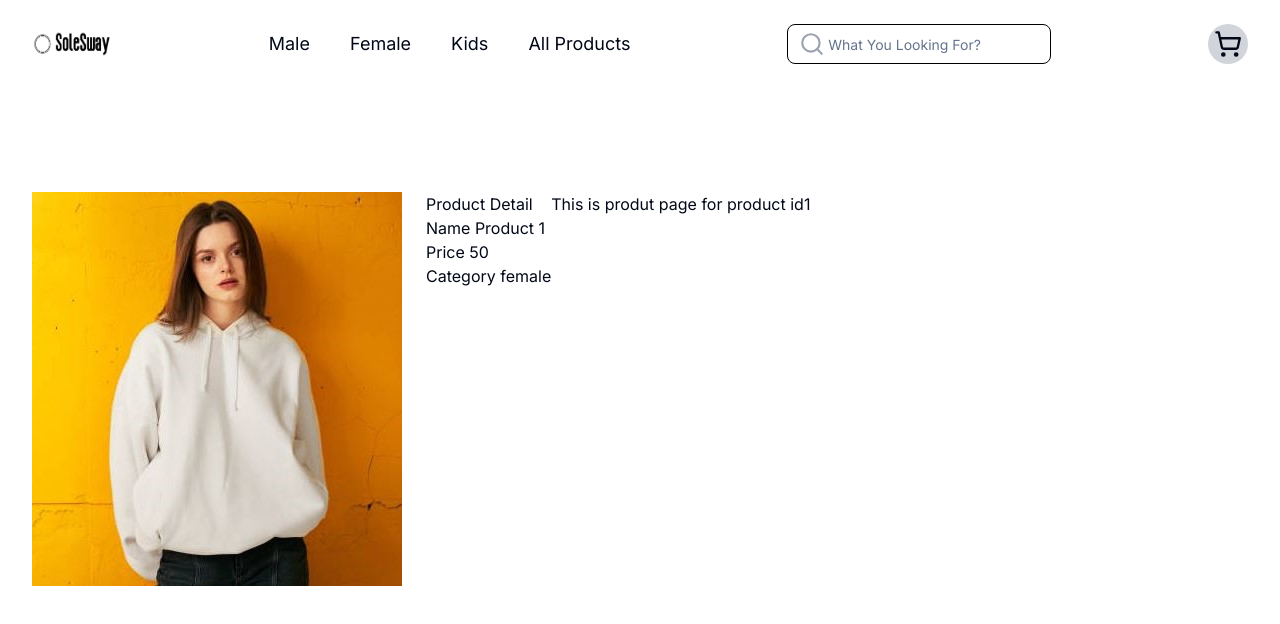
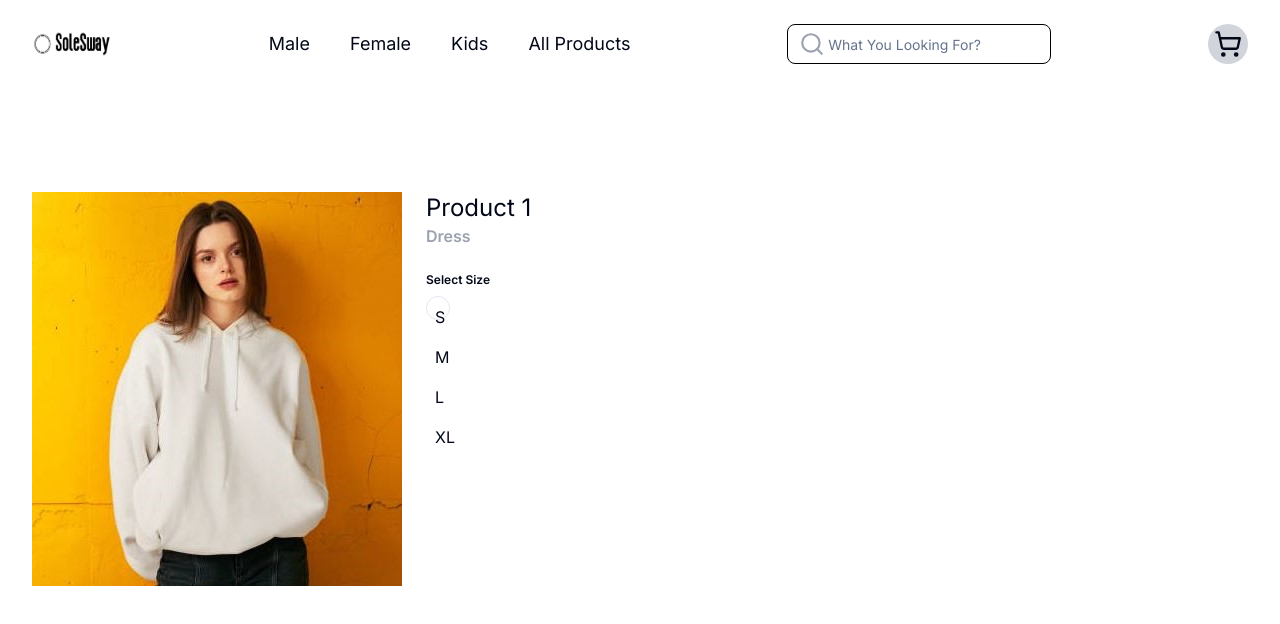
Before and after one commit to AbbasAliKazmi/solesway, a Next.js app: page /products/1 in a window 1280 px wide. Shown: the top 624 px of the page. Built offline with nearby package versions, Linux system fonts and the light colour scheme.

Commit message:
Refactor product detail page layout and add tagline to product data

```diff
--- a/src/app/products/[id]/page.tsx
+++ b/src/app/products/[id]/page.tsx
@@ -4,31 +4,38 @@ import Image from 'next/image'
 
 
 const getProductsDetail = (id: number | string) => {
-    return products.filter((product) =>product.id == id)
+    return products.filter((product) => product.id == id)
 }
 
-export default function Page({ params }: { params: { id: number  } }) {
+export default function Page({ params }: { params: { id: number } }) {
     const result = getProductsDetail(params.id as number);
     return (
         <div className='flex  mt-16 py-10 flex-wrap'>
             {result.map((product) => (
                 <div key={product.id} className='flex justify-between gap-6'>
+                    {/* left image */}
                     <div>
-                    <Image src={product.image as StaticImageData} alt={product.name}  />
+                        <Image src={product.image as StaticImageData} alt={product.name} />
+                    </div>
+                    {/* right content */}
+                    <div>
+                        <div>
+                            <h1 className='text-2xl'>{product.name}</h1>
+                            <h2 className='text-base font-semibold text-gray-400'>{product.tagline}</h2>
                         </div>
                         <div>
-                    Product Detail
-                    <p>Name {product.name}</p>
-                    <p>Price {product.price}</p>
-                    <p>Category {product.category}</p>
-
-
+                            <h3 className='text-xs mt-6 font-semibold'>Select Size</h3>
+                            {/* size buttons */}
+                            <div className='h-6 w-6 mt-2 duration-300 border rounded-full hover:shadow-xl  '>
+                                <button className=' p-2 rounded-md'>S</button>
+                                <button className=' p-2 rounded-md'>M</button>
+                                <button className=' p-2 rounded-md'>L</button>
+                                <button className='p-2 rounded-md'>XL</button>
                             </div>
-
                     </div>
-            ))
+                </div>
+        </div>
+    ))}
+</div>
+)
 }
-        This is produt page for product id{params.id}
-    </div>
-        );
-    }
--- a/src/utils/mock.ts
+++ b/src/utils/mock.ts
@@ -12,6 +12,7 @@ import p6 from '../../public/p6.jpg'
 export const products: Product[]=[{
     id: 1,
     name: 'Product 1',
+    tagline: "Dress",
     price: 50,
     category: 'female',
     image: p1
@@ -19,6 +20,7 @@ export const products: Product[]=[{
 {
         id: 2,
         name: 'Product 2',
+        tagline: "Dress",
         price: 80,
         category: 'kids',
         image: p6
@@ -26,6 +28,7 @@ export const products: Product[]=[{
 {
     id: 3,
     name: 'Product 3',
+    tagline: "Dress",
     price: 110,
     category:'female',
     image: p5
@@ -33,6 +36,7 @@ export const products: Product[]=[{
 {
     id: 4,
     name: 'Product 4',
+    tagline: "Dress",
     price: 150,
     category:'male',
     image: p4
@@ -40,6 +44,7 @@ export const products: Product[]=[{
 {
     id: 5,
     name: 'Product 5',
+    tagline: "Dress",
     price: 90,
     category:'male',
     image: p2
@@ -47,6 +52,7 @@ export const products: Product[]=[{
 {
     id: 6,
     name: 'Product 6',
+    tagline: "Dress",
     price: 200,
     category:'kids',
     image: p3
--- a/src/utils/types.ts
+++ b/src/utils/types.ts
@@ -3,6 +3,7 @@ import { StaticImageData } from "next/image";
 export  type Product = {
     id:number;
     name:string;
+    tagline:string;
     price:number;
     category:string;
     image: String | StaticImageData;
```
Lines whose indentation alone changed are shown as unchanged.
